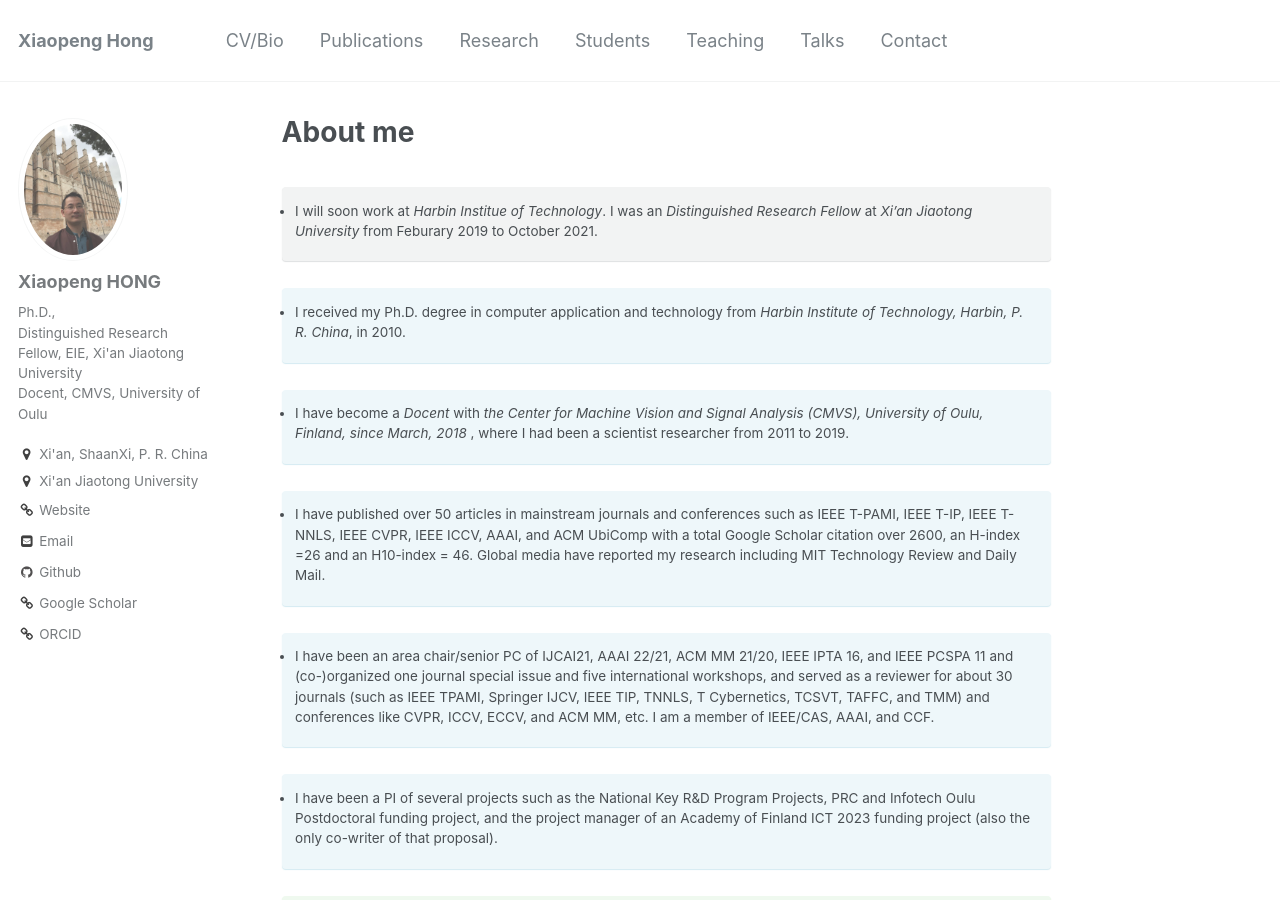
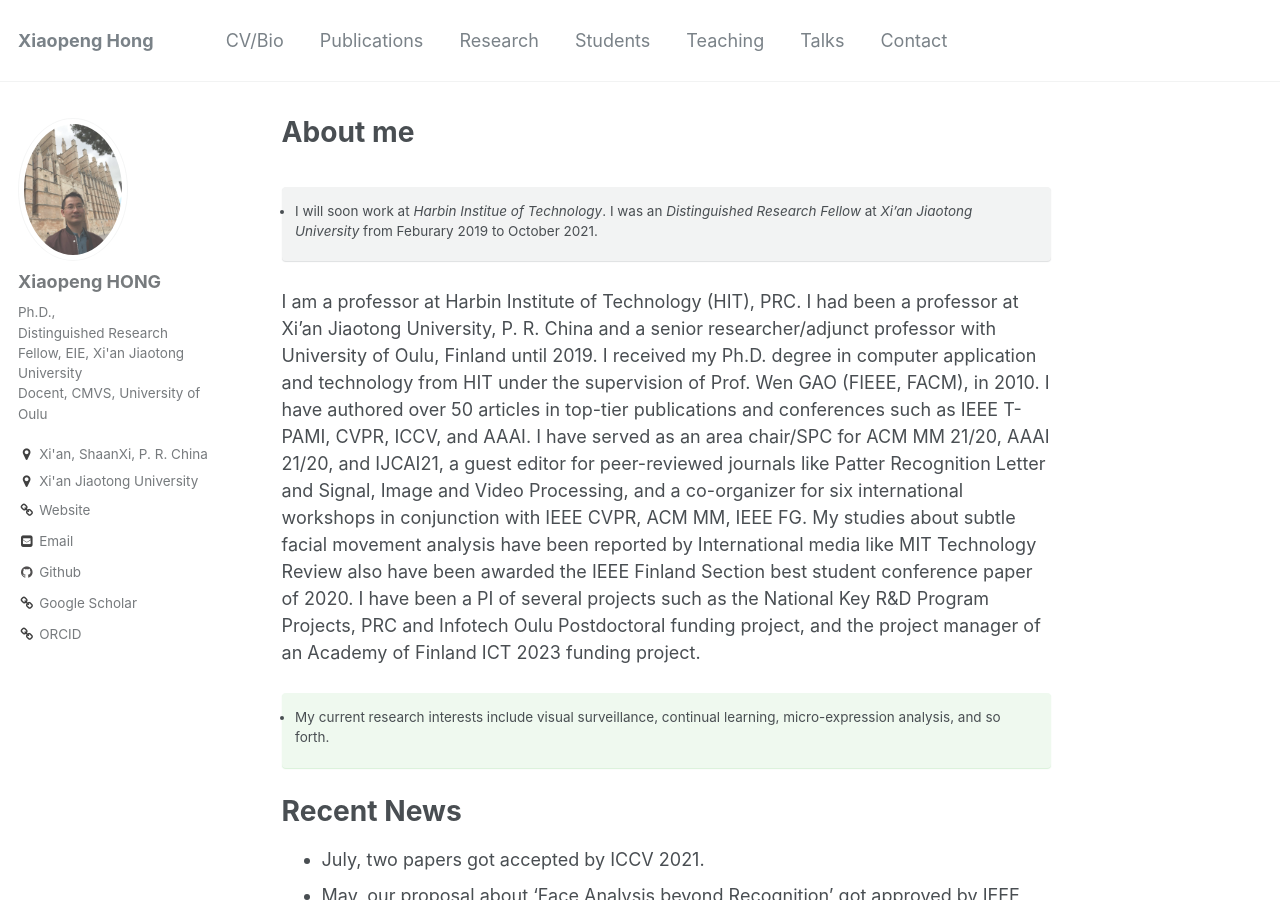
Before and after one commit to xiaopenghong/xiaopenghong.github.io, a Jekyll site: the page built from _pages/about.md, in a window 1280 px wide and 900 px high. Built offline with Jekyll 4.4.1, drawn with Linux system fonts in a browser that asks for light colours.

Commit message:
Update about.md

```diff
--- a/_pages/about.md
+++ b/_pages/about.md
@@ -10,15 +10,8 @@ redirect_from:
 
 * I will soon work at <i>Harbin Institue of Technology</i>. I was an <i> Distinguished Research Fellow </i> at <i>Xi’an Jiaotong University</i> from Feburary 2019 to October 2021.
 {: .notice--primary}
-* I received my Ph.D. degree in computer application and technology from <i>Harbin Institute of Technology, Harbin, P. R. China</i>, in 2010.
-{: .notice--info}
-* I have become a <i>Docent</i> with <i>the Center for Machine Vision and Signal Analysis (CMVS), University of Oulu, Finland, since March, 2018 </i>, where I had been a scientist researcher from 2011 to 2019.
-{: .notice--info}
-* I have published over 50 articles in mainstream journals and conferences such as IEEE T-PAMI, IEEE T-IP, IEEE T-NNLS, IEEE CVPR, IEEE ICCV, AAAI, and ACM UbiComp with a total Google Scholar citation over 2600, an H-index =26 and an H10-index = 46. Global media have reported my research including MIT Technology Review and Daily Mail.
-{: .notice--info}
-* I have been an area chair/senior PC of IJCAI21, AAAI 22/21, ACM MM 21/20, IEEE IPTA 16, and IEEE PCSPA 11 and (co-)organized one journal special issue and five international workshops, and served as a reviewer for about 30 journals (such as IEEE TPAMI, Springer IJCV, IEEE TIP, TNNLS, T Cybernetics, TCSVT, TAFFC, and TMM) and conferences like CVPR, ICCV, ECCV, and ACM MM, etc. I am a member of IEEE/CAS, AAAI, and CCF.
-{: .notice--info}
-* I have been a PI of several projects such as the National Key R&D Program Projects, PRC and Infotech Oulu Postdoctoral funding project, and the project manager of an Academy of Finland ICT 2023 funding project (also the only co-writer of that proposal).
+I am a professor at Harbin Institute of Technology (HIT), PRC. I had been a professor at Xi'an Jiaotong University, P. R. China and a senior researcher/adjunct professor with University of Oulu, Finland until 2019. I received my Ph.D. degree in computer application and technology from HIT under the supervision of Prof. Wen GAO (FIEEE, FACM), in 2010. I have authored over 50 articles in top-tier publications and conferences such as IEEE T-PAMI, CVPR, ICCV, and AAAI. I have served as an area chair/SPC for ACM MM 21/20, AAAI 21/20, and IJCAI21, a guest editor for peer-reviewed journals like Patter Recognition Letter and Signal, Image and Video Processing, and a co-organizer for six international workshops in conjunction with IEEE CVPR, ACM MM, IEEE FG. My studies about subtle facial movement analysis have been reported by International media like MIT Technology Review also have been awarded the IEEE Finland Section best student conference paper of 2020. I have been a PI of several projects such as the National Key R&D Program Projects, PRC and Infotech Oulu Postdoctoral funding project, and the project manager of an Academy of Finland ICT 2023 funding project.
+
 {: .notice--info}
 * My current research interests include visual surveillance, continual learning, micro-expression analysis, and so forth.
 {: .notice--success}
```
